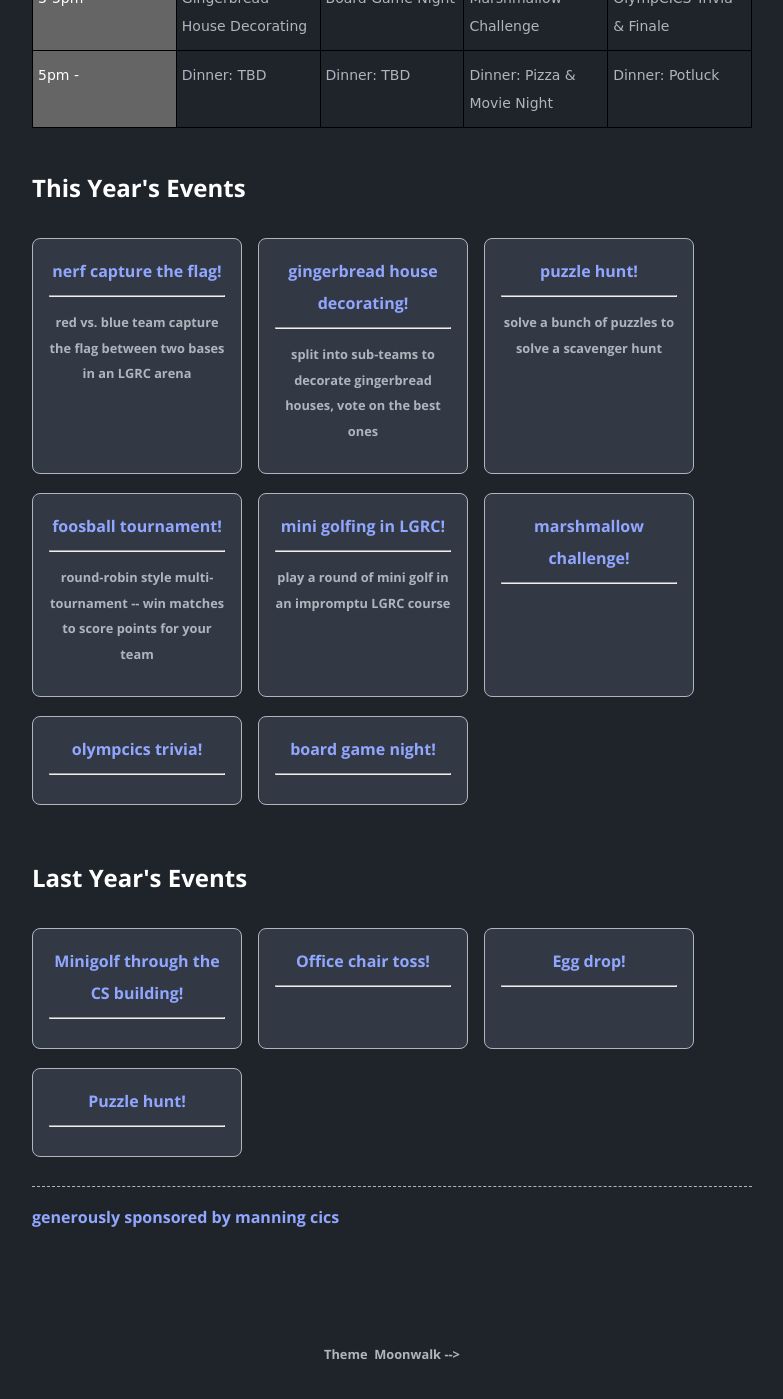
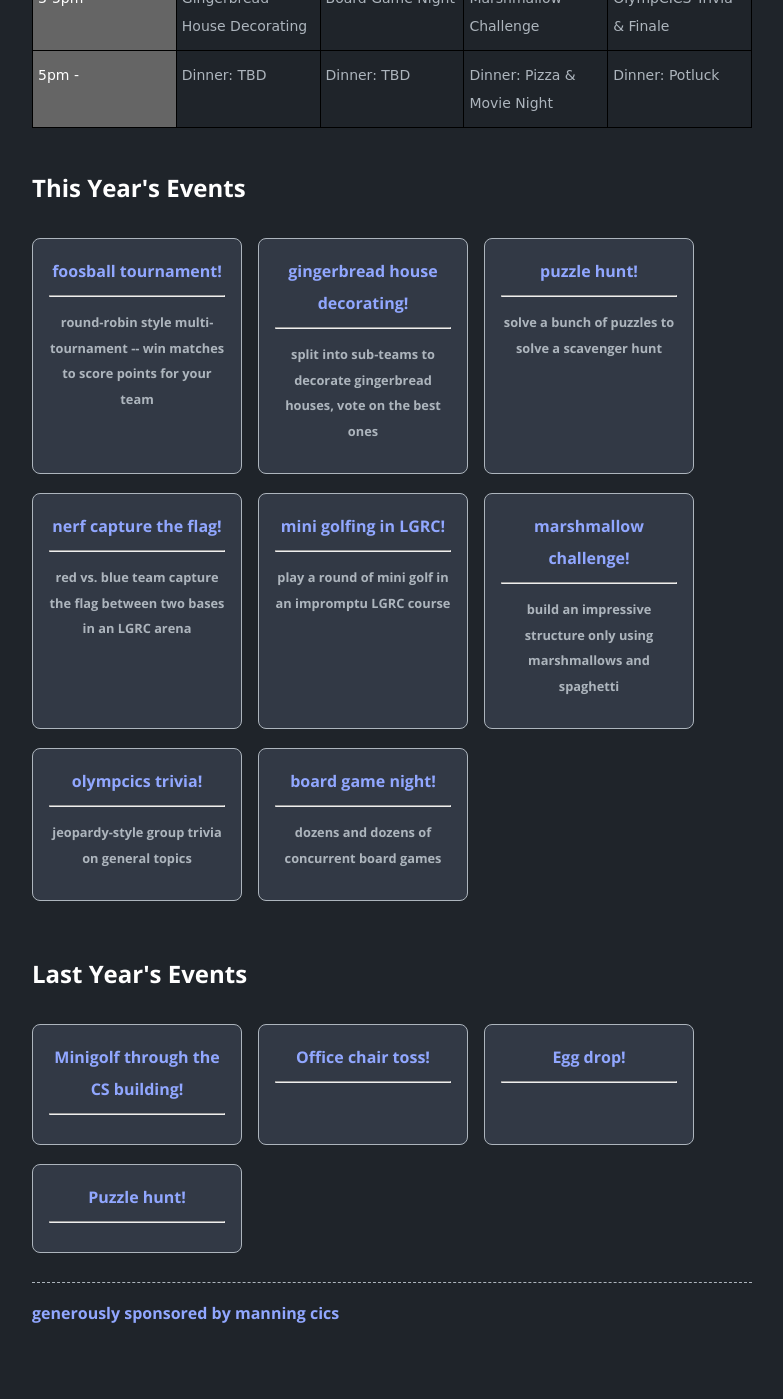
Before and after one commit to olympcics/olympcics.github.io, a Jekyll site: the page built from index.md, in a window 1280 px wide and 1400 px high, scrolled down 1394 px. Shown: the whole window, without its empty margins (248-1031 px from the left). Built offline with Jekyll 4.4.1, drawn with Linux system fonts in a browser that asks for light colours.

Commit message:
Update home.yml

```diff
--- a/_data/home.yml
+++ b/_data/home.yml
@@ -9,9 +9,9 @@ navbar_entries:
     url: blog
 
 project_entries:
-  - title: nerf capture the flag!
+  - title: foosball tournament!
     url: false
-    desc: red vs. blue team capture the flag between two bases in an LGRC arena
+    desc: round-robin style multi-tournament -- win matches to score points for your team
 
   - title: gingerbread house decorating!
     url: false
@@ -21,9 +21,9 @@ project_entries:
     url: false
     desc: solve a bunch of puzzles to solve a scavenger hunt
 
-  - title: foosball tournament!
+  - title: nerf capture the flag!
     url: false
-    desc: round-robin style multi-tournament -- win matches to score points for your team
+    desc: red vs. blue team capture the flag between two bases in an LGRC arena
 
   - title: mini golfing in LGRC!
     url: false
@@ -31,15 +31,15 @@ project_entries:
 
   - title: marshmallow challenge!
     url: false
-    desc:
+    desc: build an impressive structure only using marshmallows and spaghetti
 
   - title: olympcics trivia!
     url: false
-    desc:
+    desc: jeopardy-style group trivia on general topics
 
   - title: board game night!
     url: false
-    desc:
+    desc: dozens and dozens of concurrent board games
 
   #   desc: This is an example project, configured in _data/home.yml
 
```
